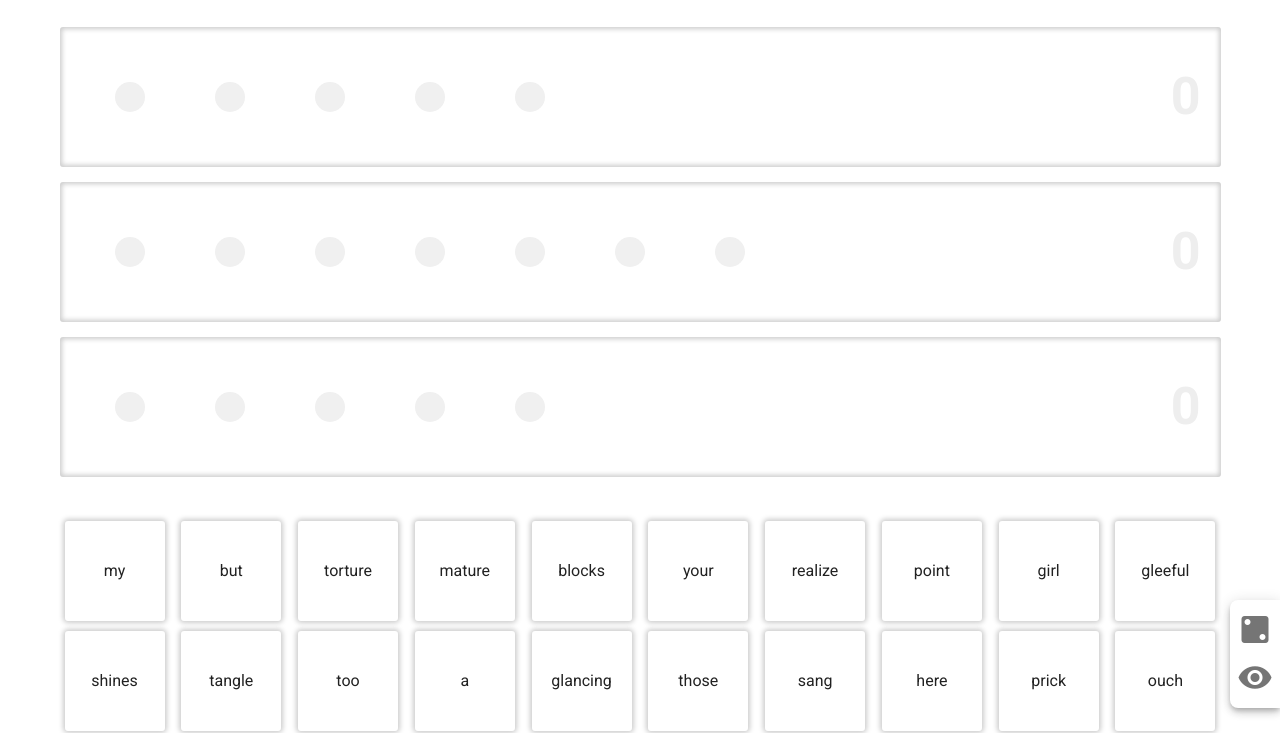
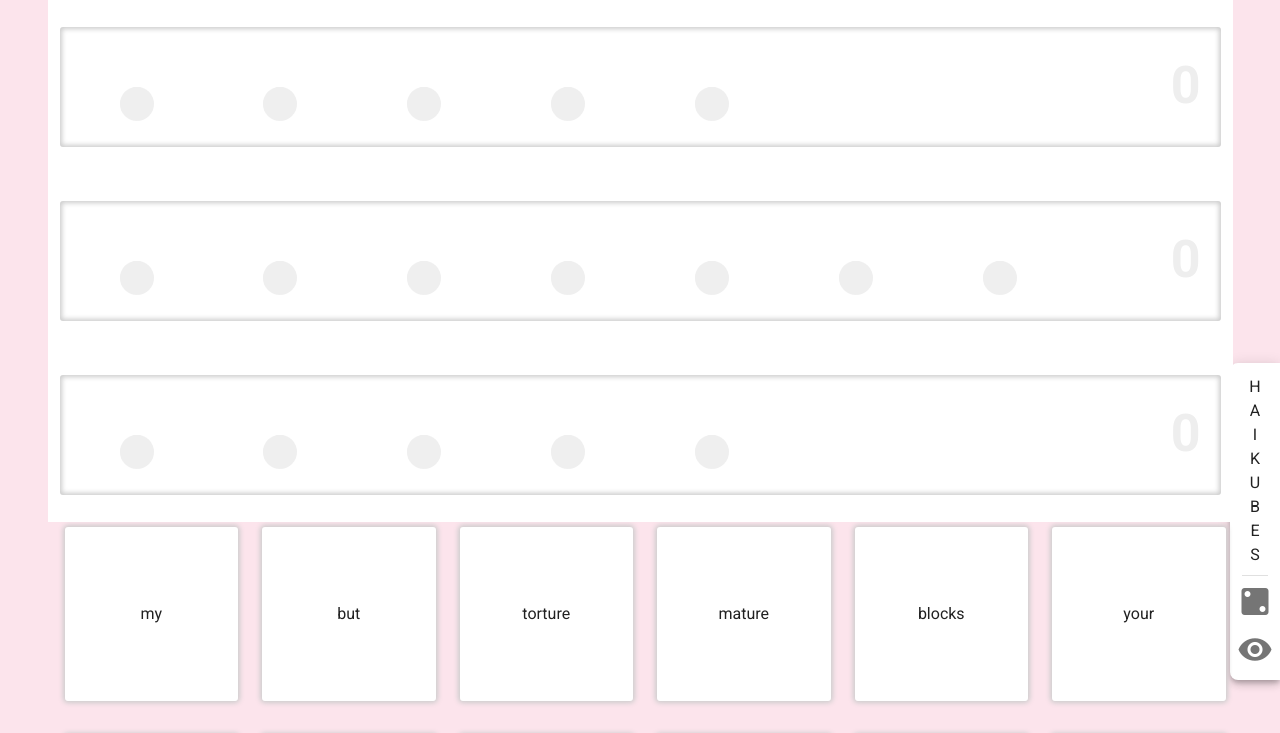
Before and after one commit to ryandeba/haikubes, a Vue app: page / in a window 1280 px wide. Shown: the top 733 px of the page. Built offline with nearby package versions, Linux system fonts and the light colour scheme; what vue-animejs would draw is missing.

Commit message:
initial commit

```diff
--- a/src/App.vue
+++ b/src/App.vue
@@ -128,16 +128,26 @@ export default {
 
 <template>
   <v-app>
-    <v-main>
+    <v-main class="pink lighten-5">
       <v-container>
-        <v-container class="d-flex flex-column align-center white elevation-5 rounded-l-lg" style="width:50px;position:fixed;right:0;top:75%;">
+        <v-container
+          class="d-flex flex-column align-center white elevation-5 rounded-l-lg"
+          style="width:50px;position:fixed;right:0;bottom:15%;"
+        >
+          <div v-for="(l, i) in 'HAIKUBES'.split('')" :key="i">
+            {{ l }}
+          </div>
+
+          <v-divider class="my-2" style="width: 100%"></v-divider>
+
           <reset-button :preventDialog="phrases.flat().filter(w => w !== undefined).length === 0" @reroll="[clearPhrases(), pool = throwDice()]"></reset-button>
           <preview :phrases="haiku"></preview>
         </v-container>
-        <v-row>
-          <v-col>
-            <phrase v-for="(phrase, r) in phrases" :key="r" :value="phrase" class="d-flex align-center justify-space-between">
-              <div class="d-flex">
+
+        <v-row style="position: sticky; top: 0; z-index: 9;" class="white">
+          <v-col cols="12" v-for="(phrase, r) in phrases" :key="r">
+            <phrase :value="phrase">
+              <div style="display:grid;width:100%;grid-gap:30px;max-height:10vh;" :style="{'grid-template-columns': `repeat(8, 1fr)`}">
                 <drop-target
                   v-for="(spot, c) in phrase"
                   :key="'spot_' + c"
@@ -149,32 +159,39 @@ export default {
                     @drag:start="poolIndex = phrases[r][c]"
                   ></word>
                 </drop-target>
+                <div v-for="i in 7 - phrase.length" :key="i"></div>
+                <syllable-counter :requiredSyllables="r === 1 ? 7 : 5" :syllableCount="phraseSyllables[r]" class="text-right"></syllable-counter>
               </div>
-              <syllable-counter :requiredSyllables="r === 1 ? 7 : 5" :syllableCount="phraseSyllables[r]"></syllable-counter>
+
 
             </phrase>
           </v-col>
         </v-row>
 
-        <v-row>
-          <v-col>
         <drop-target
           @dropped="returnToPool"
-              class="d-flex flex-wrap justify-space-between"
+          class="drop-target--naked"
           style="width: 100%;"
         >
+          <v-row>
             <template v-for="(word, i) in pool">
+              <v-col
+                :key="i"
+                cols="4"
+                md="3"
+                lg="2"
+                xl="1"
+              >
                 <word
                   v-if="!phrases.flat().includes(i)"
-                  :key="i"
                   :label="word"
                   @drag:start="poolIndex = i"
                   @drag:stop="poolIndex = undefined"
                 ></word>
+              </v-col>
             </template>
+          </v-row>
         </drop-target>
-          </v-col>
-        </v-row>
       </v-container>
     </v-main>
 
--- a/src/components/drop-target.vue
+++ b/src/components/drop-target.vue
@@ -44,13 +44,14 @@
 
 <style scoped>
   .drop-target {
-    width: 100px;
-    min-height: 100px;
+    /* width: 100px;
+    min-height: 100px; */
+    aspect-ratio: 1/1;
     position: relative;
     user-select: none;
   }
 
-  .drop-target--placeholder {
+  .drop-target:not(.drop-target--naked) .drop-target--placeholder {
     position: absolute;
     height: 100%;
     width: 100%;
@@ -67,11 +68,11 @@
     pointer-events: none;
   }
 
-  .drop-target--placeholder--hidden {
+  .drop-target:not(.drop-target--naked) .drop-target--placeholder--hidden {
     transform: scale(0);
   }
 
-  .drop-target--placeholder--active {
+  .drop-target:not(.drop-target--naked) .drop-target--placeholder--active {
     background: none;
     border: 4px dashed #000;
     border-radius: 5px;
--- a/src/components/word.vue
+++ b/src/components/word.vue
@@ -44,8 +44,8 @@
 
 <style scoped>
   .word {
-    width: 100px;
-    height: 100px;
+    width: 100%;
+    aspect-ratio: 1/1;
     box-shadow: 0 0 5px 2px #ccc;
     border-radius: 3px;
     display: flex;
```
Lines whose indentation alone changed are shown as unchanged.
